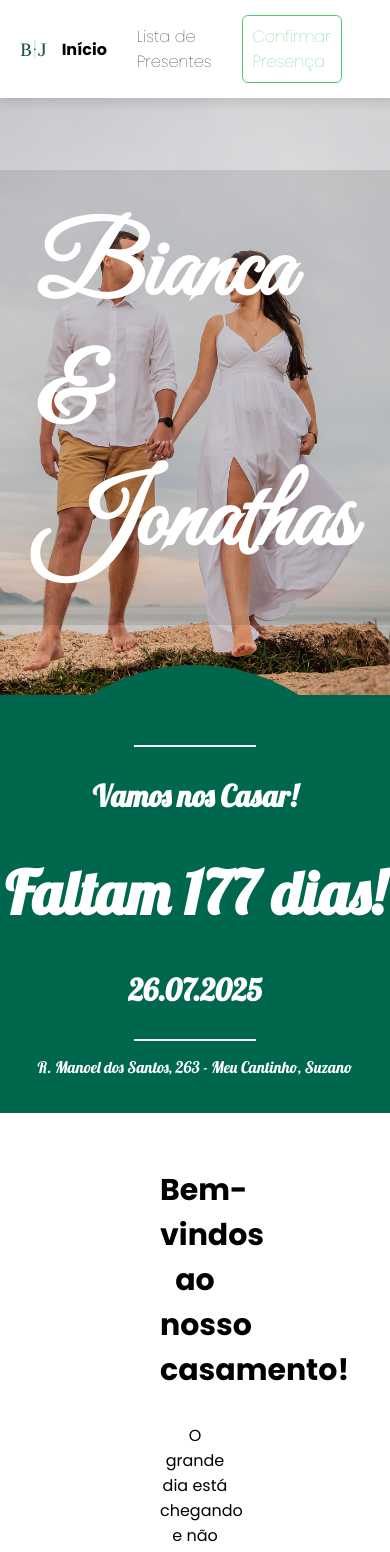
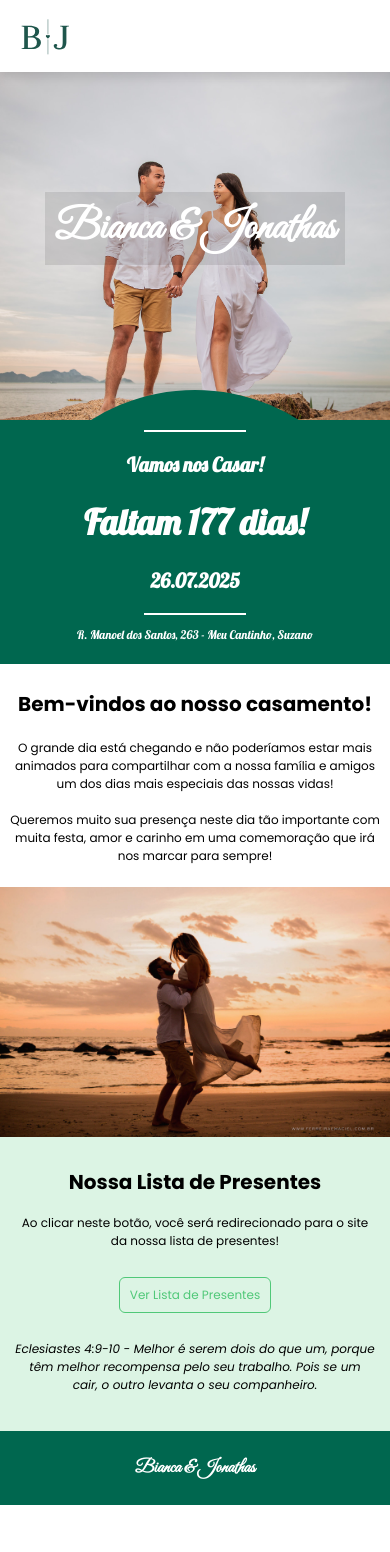
Before and after one commit to JonathasLopes/myWedding, a React (Create React App) app: page / in a window 390 px wide. Shown: the top 1552 px of the page. After the commit the page ends 1505 px from the top, so only its background shows below. Built offline with nearby package versions, Linux system fonts and the light colour scheme.

Commit message:
@media added

```diff
--- /dev/null
+++ b/src/assets/@media.css
@@ -0,0 +1,179 @@
+@media (max-width: 768px) {
+    .img-main {
+        height: 600px;
+    }
+
+    .nav-menu {
+        height: 72px;
+    }
+
+    .nav-wedding,
+    .div-invisble,
+    .footer-container .logo-footer,
+    .footer-container .space-footer{
+        display: none;
+    }
+
+    .footer-container {
+        justify-content: center;
+        padding: 5px 0px;
+    }
+
+    .img-main h1 {
+        font-size: 55px;
+        padding: 20px;
+    }
+
+    .bar-horizontal {
+        width: 100px;
+    }
+
+    .img-main h1 {
+        font-size: 42px;
+        padding: 10px;
+        margin-top: -35px;
+    }
+
+    .container-infos {
+        padding: 10px 0px 10px 0px;
+    }
+
+    .container-infos h1 {
+        font-size: 35px;
+    }
+
+    .container-infos p,
+    .container-msg p,
+    #gifts-container p {
+        font-size: 12px;
+    }
+
+    .container-infos h3,
+    #gifts-container h3,
+    .container-msg h3 {
+        font-size: 20px;
+    }
+
+    .container-msg {
+        padding: 5px 10px 10px;
+    }
+
+    .img-secondary {
+        background-position: center;
+        height: 250px;
+    }
+
+    #gifts-container {
+        padding: 10px 25px 25px 25px;
+    }
+
+    .btn-gifts {
+        font-size: 16px;
+        margin: 15px 0px;
+    }
+
+    .footer-container h4 {
+        font-size: 22px;
+    }
+}
+
+@media (max-width: 425px) {
+    .img-main {
+        height: 400px;
+    }
+
+    .bar-horizontal {
+        width: 100px;
+    }
+
+    .img-main h1 {
+        font-size: 42px;
+        padding: 10px;
+        margin-top: -35px;
+    }
+
+    .container-infos {
+        padding: 10px 0px 10px 0px;
+    }
+
+    .container-infos h1 {
+        font-size: 35px;
+    }
+
+    .container-infos p,
+    .container-msg p,
+    #gifts-container p {
+        font-size: 12px;
+    }
+
+    .container-infos h3,
+    #gifts-container h3,
+    .container-msg h3 {
+        font-size: 20px;
+    }
+
+    .container-msg {
+        padding: 5px 10px 10px;
+    }
+
+    .img-secondary {
+        background-position: center;
+        height: 250px;
+    }
+
+    #gifts-container {
+        padding: 10px 15px 25px 15px;
+    }
+
+    .btn-gifts {
+        font-size: 12px;
+    }
+
+    .footer-container {
+        padding: 2px 0px;
+    }
+
+    .footer-container h4 {
+        font-size: 18px;
+    }
+}
+
+@media (max-width: 375px) {
+    .img-main {
+        height: 380px;
+    }
+
+    .bar-horizontal {
+        width: 80px;
+    }
+
+    .img-main h1 {
+        font-size: 40px;
+        margin-top: -40px;
+    }
+
+    .container-infos p,
+    .container-msg p,
+    #gifts-container p {
+        font-size: 10px;
+    }
+
+    .container-infos h3,
+    #gifts-container h3,
+    .container-msg h3 {
+        font-size: 18px;
+    }
+
+    .img-secondary {
+        background-position: center;
+        height: 250px;
+    }
+
+    #gifts-container {
+        padding: 20px 15px 35px 15px;
+    }
+
+    .footer-container h4 {
+        font-size: 15px;
+    }
+}
--- a/src/index.tsx
+++ b/src/index.tsx
@@ -3,6 +3,7 @@
 import App from './App';
 import './assets/Pallete.css';
 import './assets/Global.css';
+import './assets/@media.css';
 
 const root = ReactDOM.createRoot(
   document.getElementById('root') as HTMLElement
```
Also changed, not shown: src/components/Navbar/Navbar.css (indentation only).
